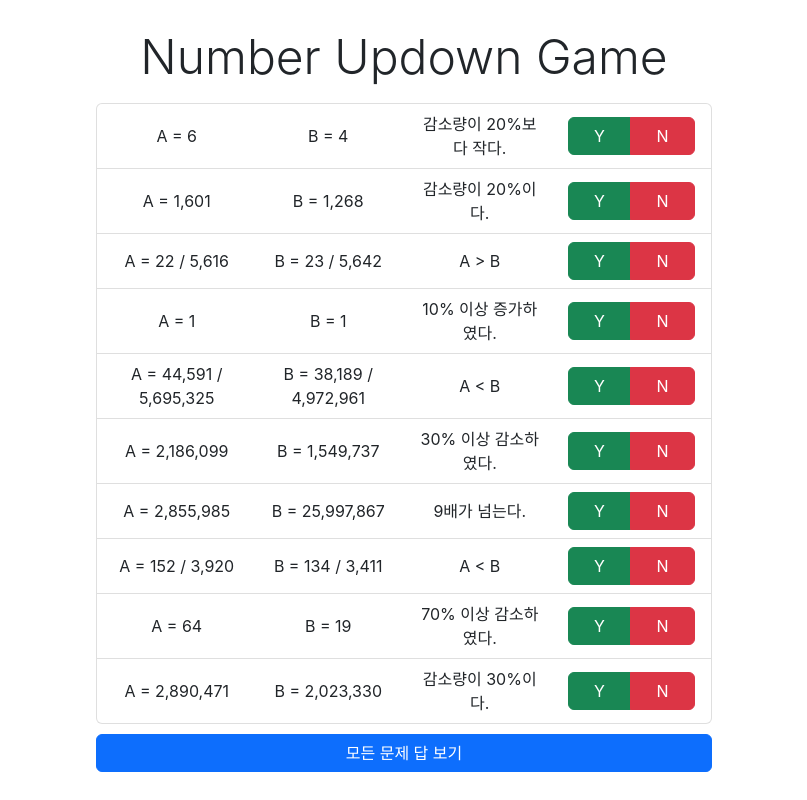
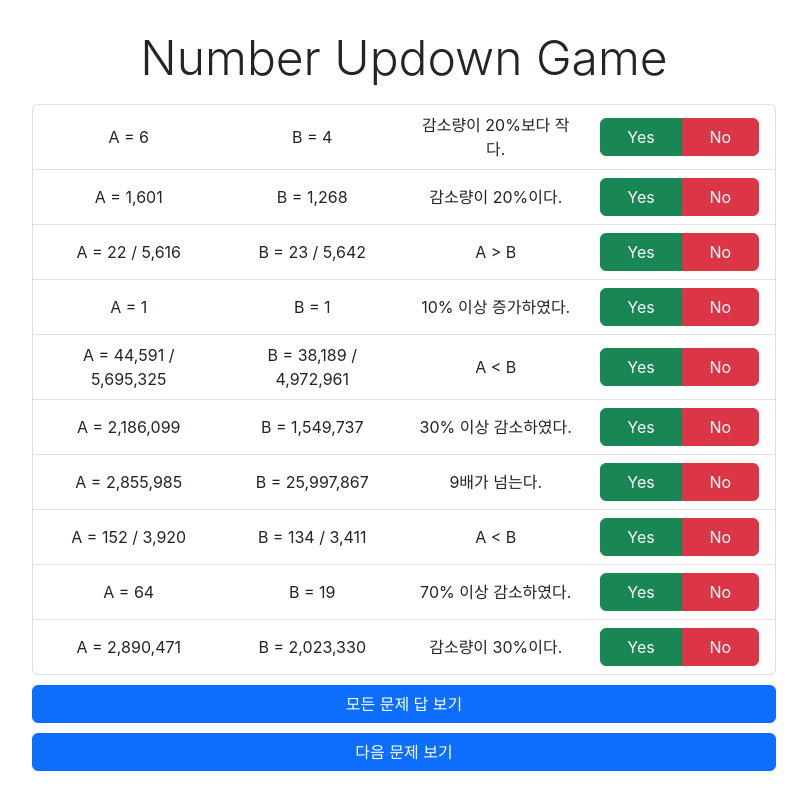
Before and after one commit to minty99/number-updown-test, a React (Create React App) app: page / in a window 1280 px wide. Shown: the whole page, without its empty margins (236-1043 px from the left). Built offline with nearby package versions, Linux system fonts and the light colour scheme.

Commit message:
Update UI

```diff
--- a/src/App.tsx
+++ b/src/App.tsx
@@ -40,10 +40,10 @@ class ProblemRow extends React.Component<ProblemRowProps, ProblemRowState> {
           <Col xs={3}><p style={{ margin: 0 }}>{statement}</p></Col>
           <Col xs={3}>
             <ButtonGroup style={{ display: (!finished) ? "flex" : "none" }}>
-              <Button variant="success" onClick={_ => this.setState({ solved: true, selected: true })}>Y</Button>
-              <Button variant="danger" onClick={_ => this.setState({ solved: true, selected: false })}>N</Button>
+              <Button variant="success" onClick={() => this.setState({ solved: true, selected: true })}>Yes</Button>
+              <Button variant="danger" onClick={() => this.setState({ solved: true, selected: false })}>No</Button>
             </ButtonGroup>
-            <Button disabled={true} style={{ width: "100%", display: (finished) ? "block" : "none" }}>정답: {this.props.problem.answer ? "Y" : "N"} ({reason})</Button>
+            <Button disabled={true} style={{ width: "100%", display: (finished) ? "block" : "none" }}>정답: {this.props.problem.answer ? "Yes" : "No"} ({reason})</Button>
           </Col>
         </Row>
       </ListGroupItem>
@@ -69,7 +69,8 @@ class ProblemList extends React.Component<ProblemListProps, ProblemListState> {
         <ListGroup>
           {this.state.problems.map((p, idx) => <ProblemRow problem={p} index={idx} showAnswer={this.state.showAnswer} />)}
         </ListGroup>
-        <Button variant="primary" onClick={_ => this.setState({ showAnswer: true })}>모든 문제 답 보기</Button>
+        <Button variant="primary" onClick={() => this.setState({ showAnswer: true })}>모든 문제 답 보기</Button>
+        <Button variant="primary" onClick={() => window.location.reload()}>다음 문제 보기</Button>
       </Fragment>
     )
   }
@@ -78,7 +79,7 @@ class ProblemList extends React.Component<ProblemListProps, ProblemListState> {
 function App() {
   return (
     <Fragment>
-      <Container style={{ width: "50vw", height: "100vh", flex: "1 0 0", display: "flex", flexDirection: "column", justifyContent: "center", overflow: "auto", gap: 10 }}>
+      <Container style={{ width: "60vw", height: "100vh", flex: "1 0 0", display: "flex", flexDirection: "column", justifyContent: "center", overflow: "auto", gap: 10 }}>
         <h5 className="display-5" style={{ textAlign: "center" }}>
           Number Updown Game
         </h5>
```
